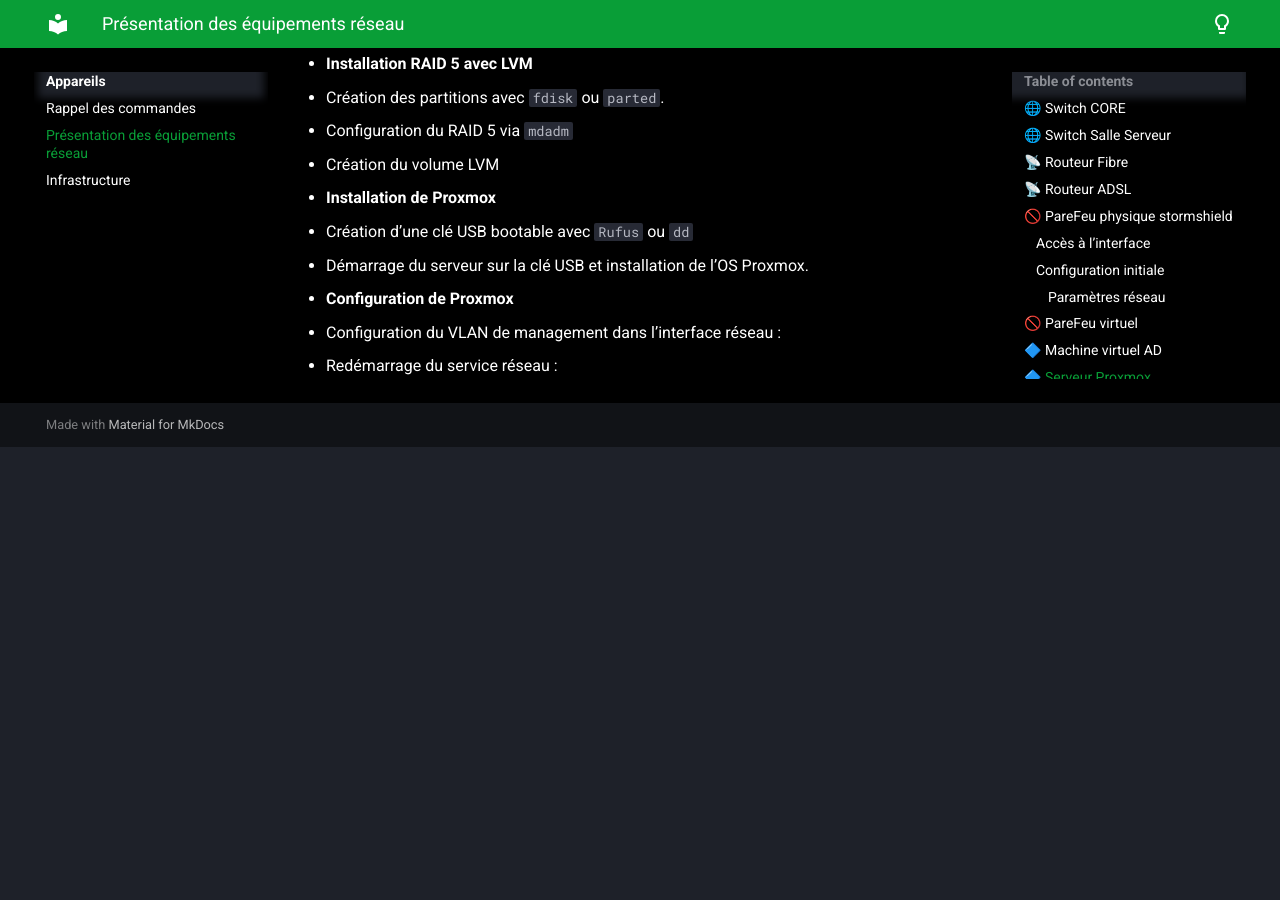
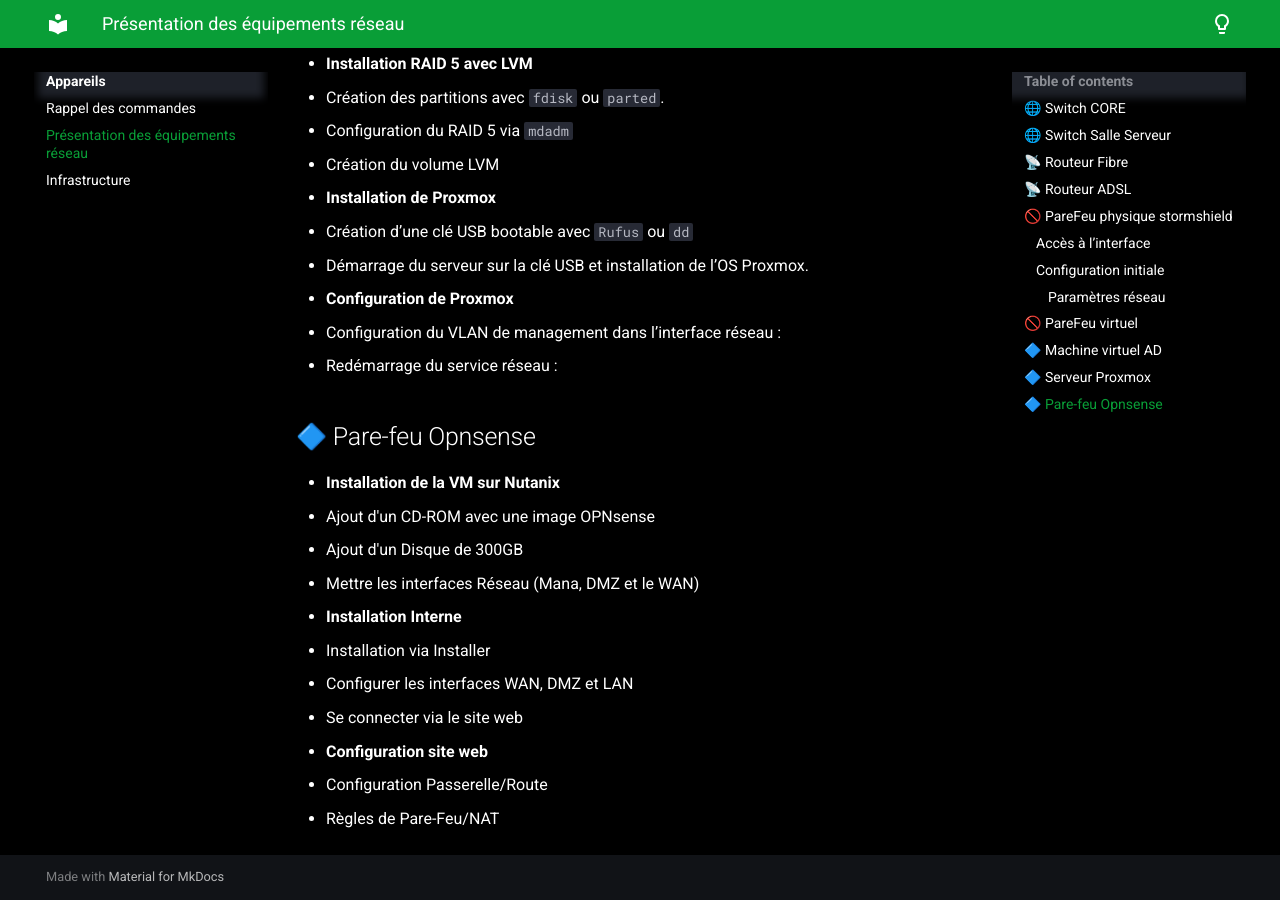
Before and after one commit to XolA-max/gp-orleans-sportludique2025-2026, an MkDocs documentation site: the page built from docs/Appareils/Equipements.md, in a window 1280 px wide and 900 px high, scrolled down 3427 px. Built offline with MkDocs 1.6.1 and Material for MkDocs 9.7.7, drawn with Linux system fonts in a browser that asks for light colours; before the commit the page ends 3874 px from its top, so only the background shows below that.

Commit message:
Modification Equipement

```diff
--- a/docs/Appareils/Equipements.md
+++ b/docs/Appareils/Equipements.md
@@ -122,3 +122,20 @@
 - **Configuration de Proxmox**
   - Configuration du VLAN de management dans l’interface réseau :
   - Redémarrage du service réseau :
+
+
+## 🔷 Pare-feu Opnsense
+
+- **Installation de la VM sur Nutanix**
+  - Ajout d'un CD-ROM avec une image OPNsense
+  - Ajout d'un Disque de 300GB
+  - Mettre les interfaces Réseau (Mana, DMZ et le WAN)
+
+- **Installation Interne**
+  - Installation via Installer
+  - Configurer les interfaces WAN, DMZ et LAN
+  - Se connecter via le site web
+
+- **Configuration site web**
+  - Configuration Passerelle/Route
+  - Règles de Pare-Feu/NAT
```
